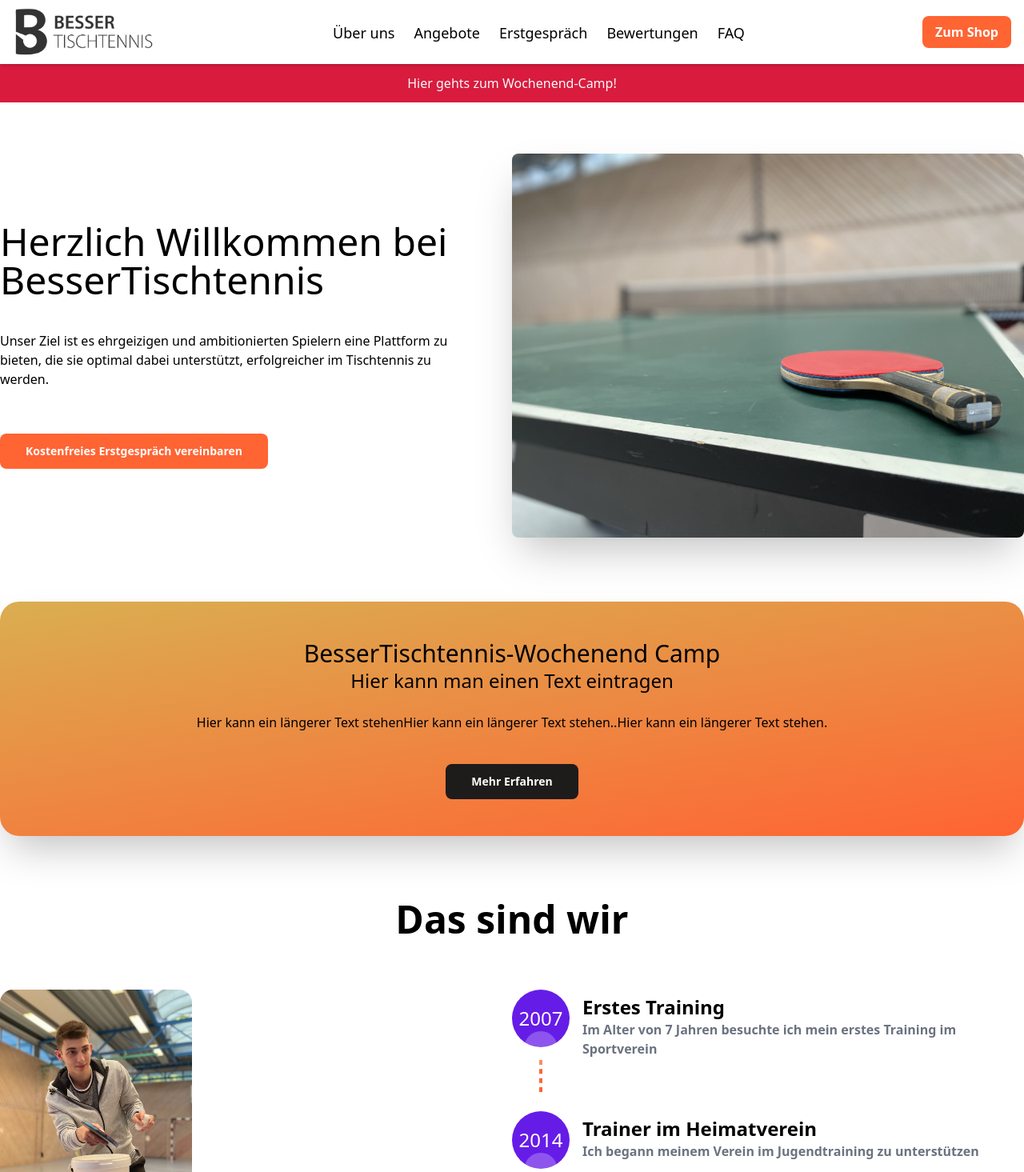
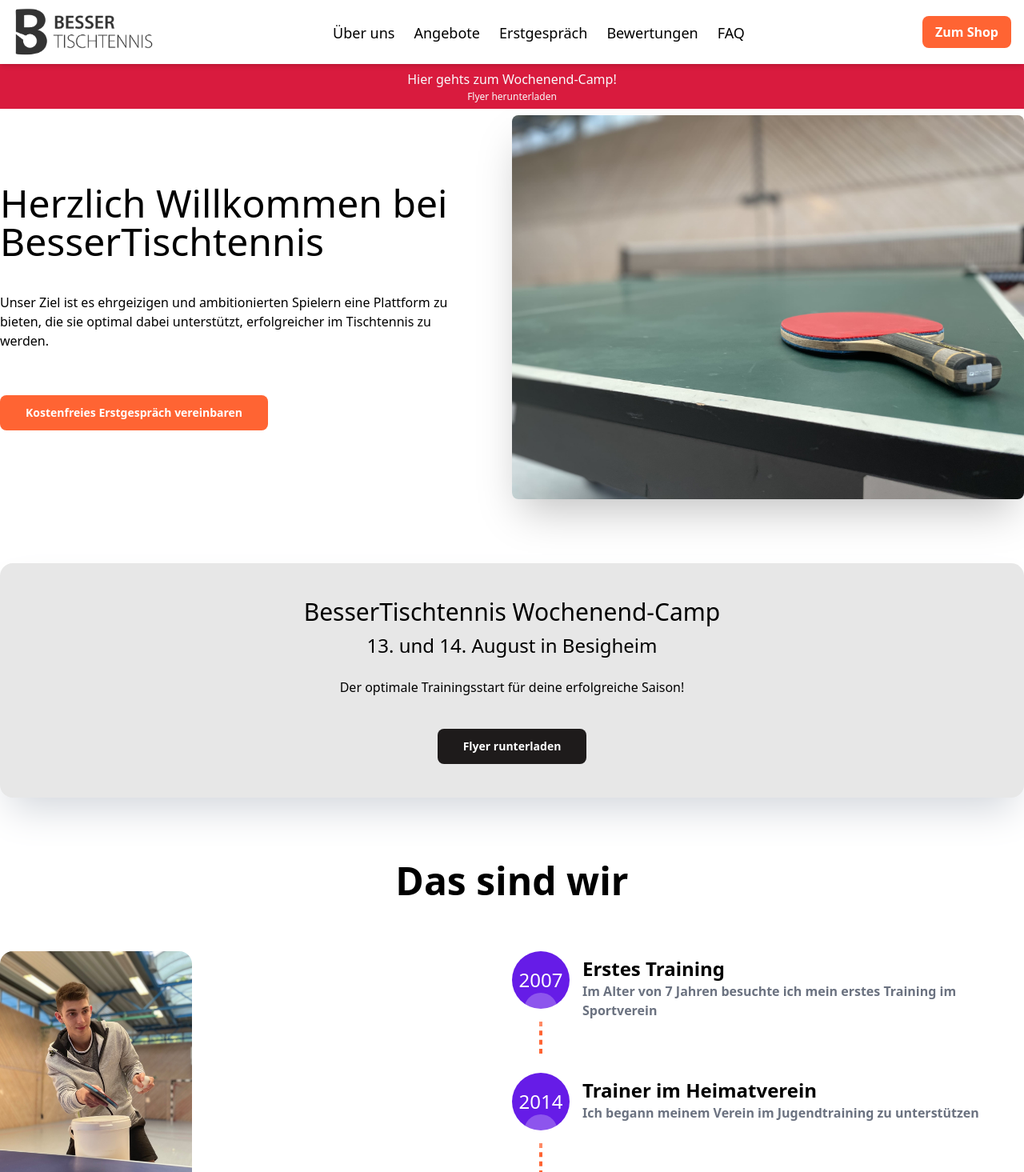
Before and after one commit to ExziiL/besserTischtennis, a React (Vite) app: page / in a window 1280 px wide. Shown: the top 1465 px of the page at 80% size. Built offline with nearby package versions, Linux system fonts and the light colour scheme.

Commit message:
added Flyer download

```diff
--- a/src/components/sections/Announcement/Announcement.module.scss
+++ b/src/components/sections/Announcement/Announcement.module.scss
@@ -1,5 +1,5 @@
 .root{
   .gradient {
-    background: linear-gradient(351deg, #FF6433 0%, #daae51 100%);
+    // background: linear-gradient(351deg, #FF6433 0%, #daae51 100%);
   }
 }
--- a/src/components/sections/Announcement/Announcement.tsx
+++ b/src/components/sections/Announcement/Announcement.tsx
@@ -1,8 +1,11 @@
 import React, { FC } from 'react';
+import { BrowserRouter as Router, Link } from 'react-router-dom';
 
 import PrimaryButton from '../../atoms/Button/PrimaryButton';
 import { useNavigation } from '../../../hooks/useNavigation';
 import css from './Announcement.module.scss';
+
+import flyer from '../../../css/Einladung_BesserTischtennis_Wochenendcamp_13_und_14_August_2022.png';
 
 export interface IAboutMe {
 	idName?: string;
@@ -11,18 +14,16 @@
 const AboutMe: FC<IAboutMe> = ({ idName }) => {
 	const announcementRef = useNavigation(idName);
 
-	const handleClick = () => {
-		window.open('https://calendly.com/bessertischtennis_erstgespraech');
-	};
-
 	return (
 		<div ref={announcementRef} id={idName} className={`${css.root}`}>
 			<div className="h-58 sm:h-[325px] flex flex-col justify-center my-6 lg:my-12 p-4 xl:px-0 items-center">
-				<div className={`${css.gradient} py-8 px-2 flex flex-col items-center shadow-2xl justify-center w-full text-center bg-red-200 rounded-3xl h-full`}>
-					<h1 className="text-3xl font-medium">BesserTischtennis-Wochenend Camp</h1>
-					<h3 className="text-2xl">Hier kann man einen Text eintragen</h3>
-					<p className="py-6">Hier kann ein längerer Text stehenHier kann ein längerer Text stehen..Hier kann ein längerer Text stehen.</p>
-					<PrimaryButton name="Mehr Erfahren" onClick={handleClick} className="pt-4 text-sm font-bold" />
+				<div className={`${css.gradient} py-8 px-2 flex flex-col items-center shadow-2xl shadow-gray-300 justify-center w-full text-center bg-[#e7e7e7] rounded-2xl h-full`}>
+					<h1 className="text-3xl font-medium">BesserTischtennis Wochenend-Camp</h1>
+					<h3 className="mt-2 text-2xl">13. und 14. August in Besigheim</h3>
+					<p className="py-6">Der optimale Trainingsstart für deine erfolgreiche Saison!</p>
+					<a href={flyer} download className="pt-4">
+						<PrimaryButton name="Flyer runterladen" className="text-sm font-bold" />
+					</a>
 				</div>
 			</div>
 		</div>
--- a/src/components/sections/NavBar/NavBar.tsx
+++ b/src/components/sections/NavBar/NavBar.tsx
@@ -2,6 +2,8 @@
 
 import Navigation from './Navigation/Navigation';
 import MobileNavigation from './Navigation/MobileNavigation';
+
+import Announcementbanner from './Navigation/Announcementbanner';
 
 import { useViewport } from '../../../hooks/useViewport';
 
--- a/src/components/sections/NavBar/Navigation/Announcementbanner.tsx
+++ b/src/components/sections/NavBar/Navigation/Announcementbanner.tsx
@@ -1,11 +1,18 @@
 import React, { FC } from 'react';
 
 import { useNavigation } from '../../../../hooks/useNavigation';
+import flyer from '../../../../css/Einladung_BesserTischtennis_Wochenendcamp_13_und_14_August_2022.png';
 
 export interface IAnnouncementbanner {}
 
 const Announcementbanner: FC<IAnnouncementbanner> = () => {
-	return <div className="w-full md:h-12 h-10 bg-[#d91b3e] cursor-pointer text-gray-50 text-center flex flex-col justify-center font-light">Hier gehts zum Wochenend-Camp!</div>;
+	return (
+		<a href={flyer} download className="pt-4">
+			<div className="w-full md:h-14 h-12 bg-[#d91b3e] cursor-pointer text-gray-50 text-center flex flex-col justify-center font-light">
+				Hier gehts zum Wochenend-Camp! <div className="pt-0.5 text-xs hover:underline">Flyer herunterladen</div>
+			</div>
+		</a>
+	);
 };
 
 export default Announcementbanner;
--- a/src/components/sections/NavBar/Navigation/Navigation.tsx
+++ b/src/components/sections/NavBar/Navigation/Navigation.tsx
@@ -49,7 +49,7 @@
 	};
 	// ! Announcementbanner stickt nicht an Header
 	return (
-		<FullPageWidthWrapper className="relative mt-20">
+		<FullPageWidthWrapper className="fixed z-30">
 			<nav className="fixed top-0 flex items-center justify-center w-screen h-20 px-4 shadow-md">
 				<div className="w-[1280px] flex justify-between items-center">
 					<div className="h-20">
```
Also changed, not shown: src/css/Einladung_BesserTischtennis_Wochenendcamp_13_und_14_August_2022.png (added), 1 other file (tests, documents, lock files or other folders).
